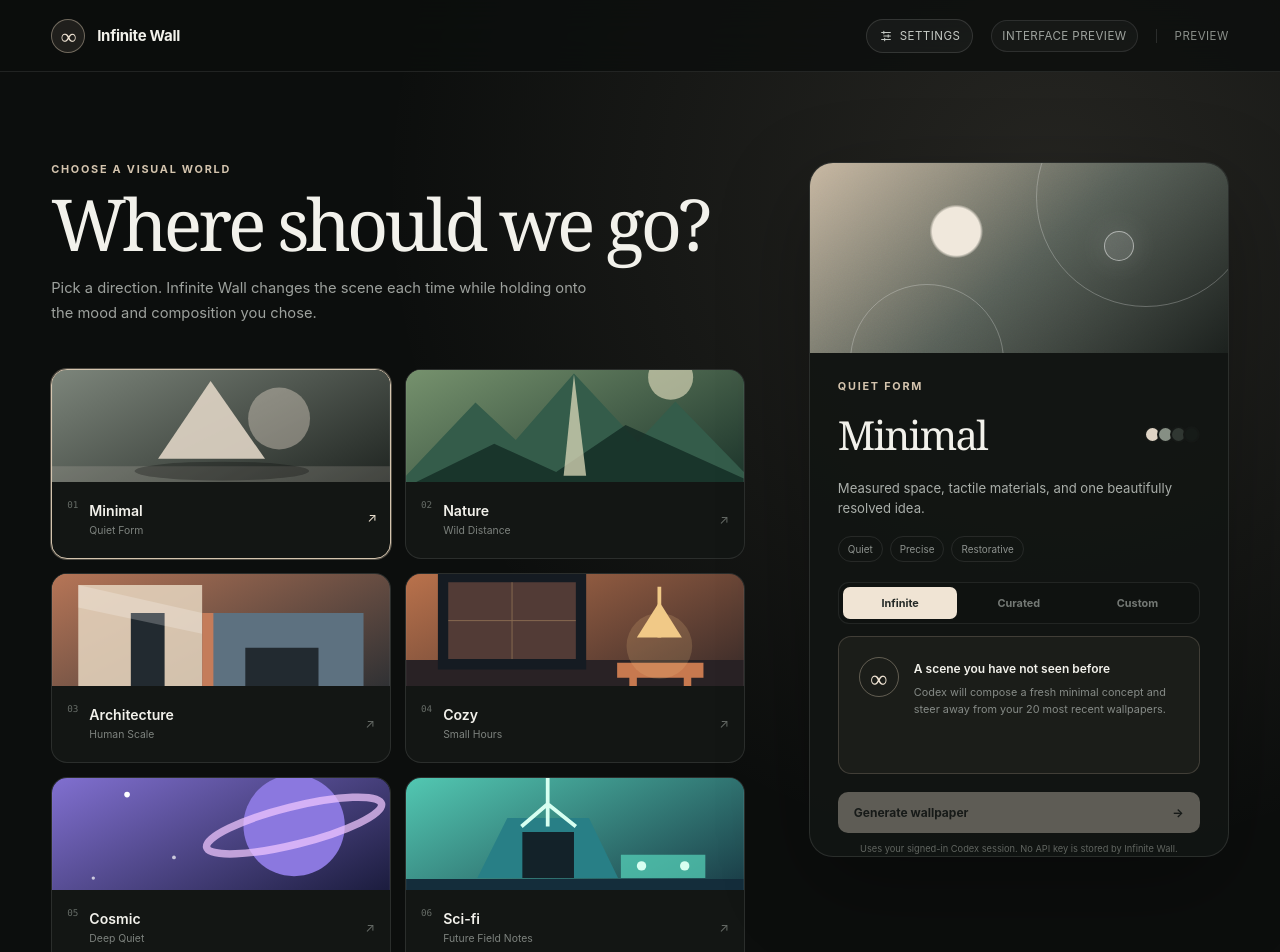
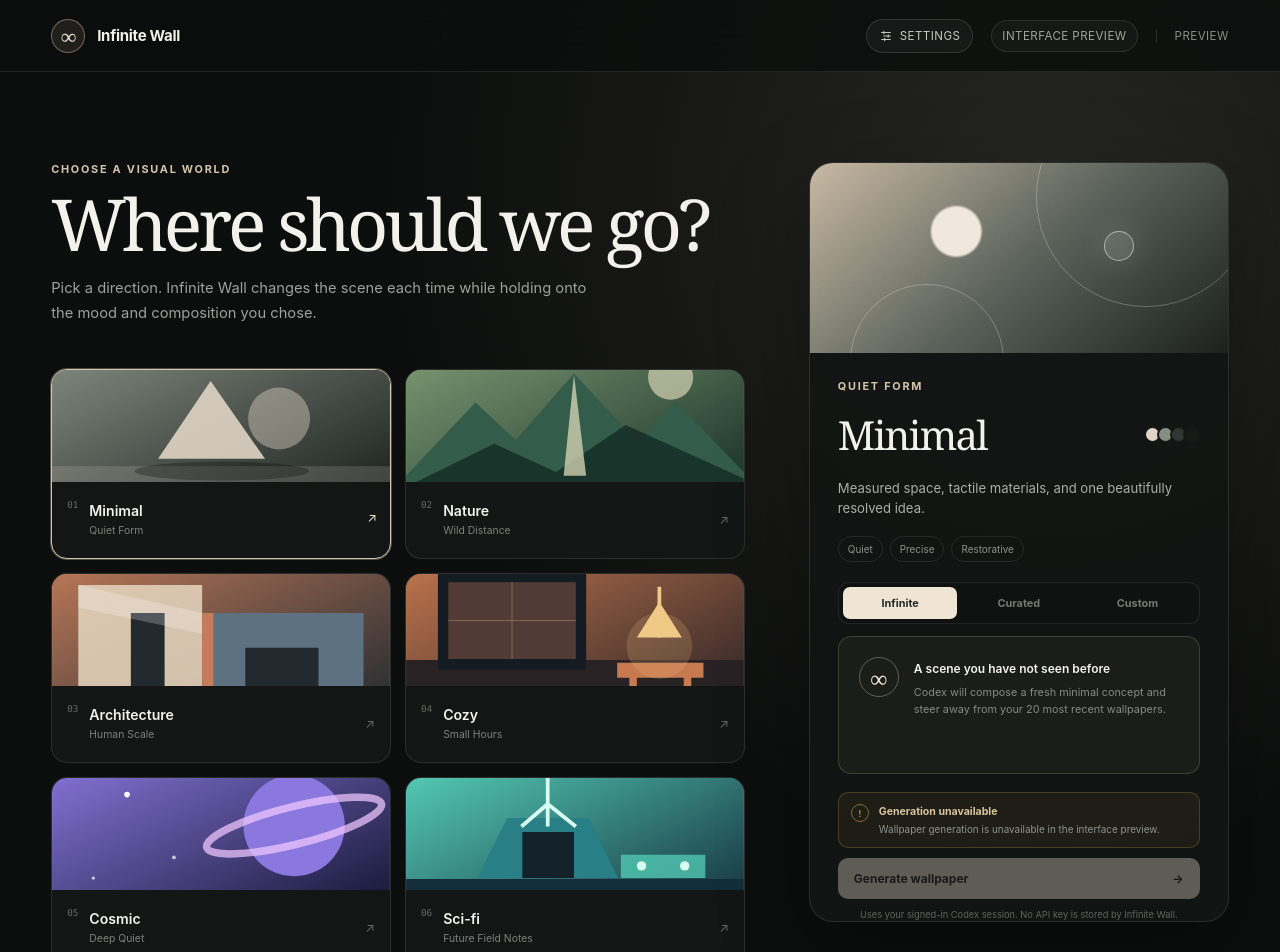
Before and after one commit to Mitri45/infinite_wall, a React (Vite) app: page / in a window 1280 px wide. Shown: the top 952 px of the page. Built offline with nearby package versions, Linux system fonts and the light colour scheme.

Commit message:
Explain and recover blocked generation

```diff
--- a/src/ui/App.tsx
+++ b/src/ui/App.tsx
@@ -502,11 +502,25 @@ export function App() {
     setGenerationError(null);
   };
 
-  const canGenerate =
-    (mode !== 'custom' || customPrompt.trim().length >= 3) &&
-    codexDiagnostics?.authenticated === true &&
-    !scheduleRunning &&
-    platform !== 'preview';
+  const generationBlockedReason = (() => {
+    if (platform === 'preview') {
+      return 'Wallpaper generation is unavailable in the interface preview.';
+    }
+    if (checkingCodex || codexDiagnostics === null) {
+      return 'Checking your local Codex setup before generation can begin.';
+    }
+    if (!codexDiagnostics.authenticated) {
+      return codexDiagnostics.message;
+    }
+    if (scheduleRunning) {
+      return 'A scheduled wallpaper is already being generated.';
+    }
+    if (mode === 'custom' && customPrompt.trim().length < 3) {
+      return 'Enter at least 3 characters for your custom direction.';
+    }
+    return null;
+  })();
+  const canGenerate = generationBlockedReason === null;
   const schedulePresentation = useMemo(() => {
     if (scheduleRunning || scheduleStatus.state === 'running') {
       return {
@@ -770,16 +784,28 @@ export function App() {
               )}
 
               <div className="panel-action">
+                {generationBlockedReason && (
+                  <div className="generation-blocked" role="status">
+                    <span className="generation-blocked-mark" aria-hidden="true">!</span>
+                    <p id="generation-blocked-reason">
+                      <strong>Generation unavailable</strong>
+                      <span>{generationBlockedReason}</span>
+                    </p>
+                  </div>
+                )}
                 <button
                   className="primary-action"
                   type="button"
                   disabled={!canGenerate}
+                  aria-describedby={generationBlockedReason
+                    ? 'generation-blocked-reason'
+                    : 'generation-privacy-note'}
                   onClick={() => void handleGenerate()}
                 >
                   Generate wallpaper
                   <span aria-hidden="true">→</span>
                 </button>
-                <p className="action-note">
+                <p className="action-note" id="generation-privacy-note">
                   Uses your signed-in Codex session. No API key is stored by Infinite Wall.
                 </p>
               </div>
--- a/src/ui/styles.css
+++ b/src/ui/styles.css
@@ -943,6 +943,48 @@ h2 {
 
 .panel-action {
   padding: 18px 28px 0;
+}
+
+.generation-blocked {
+  display: grid;
+  grid-template-columns: auto minmax(0, 1fr);
+  gap: 10px;
+  align-items: start;
+  margin-bottom: 10px;
+  padding: 11px 12px;
+  border: 1px solid rgb(232 180 95 / 22%);
+  border-radius: 10px;
+  background: rgb(232 180 95 / 6%);
+}
+
+.generation-blocked-mark {
+  display: grid;
+  width: 18px;
+  height: 18px;
+  place-items: center;
+  border: 1px solid rgb(232 180 95 / 50%);
+  border-radius: 50%;
+  color: #e8b45f;
+  font-size: 0.6rem;
+}
+
+.generation-blocked p {
+  margin: 0;
+  color: #8f948f;
+  font-size: 0.62rem;
+  line-height: 1.45;
+}
+
+.generation-blocked strong,
+.generation-blocked p span {
+  display: block;
+}
+
+.generation-blocked strong {
+  margin-bottom: 2px;
+  color: #d9c49e;
+  font-size: 0.66rem;
+  font-weight: 650;
 }
 
 .preview-actions {
```
Also changed, not shown: src/main/codex-command.ts (+31 -0 lines), 2 other files (tests, documents, lock files or other folders).
